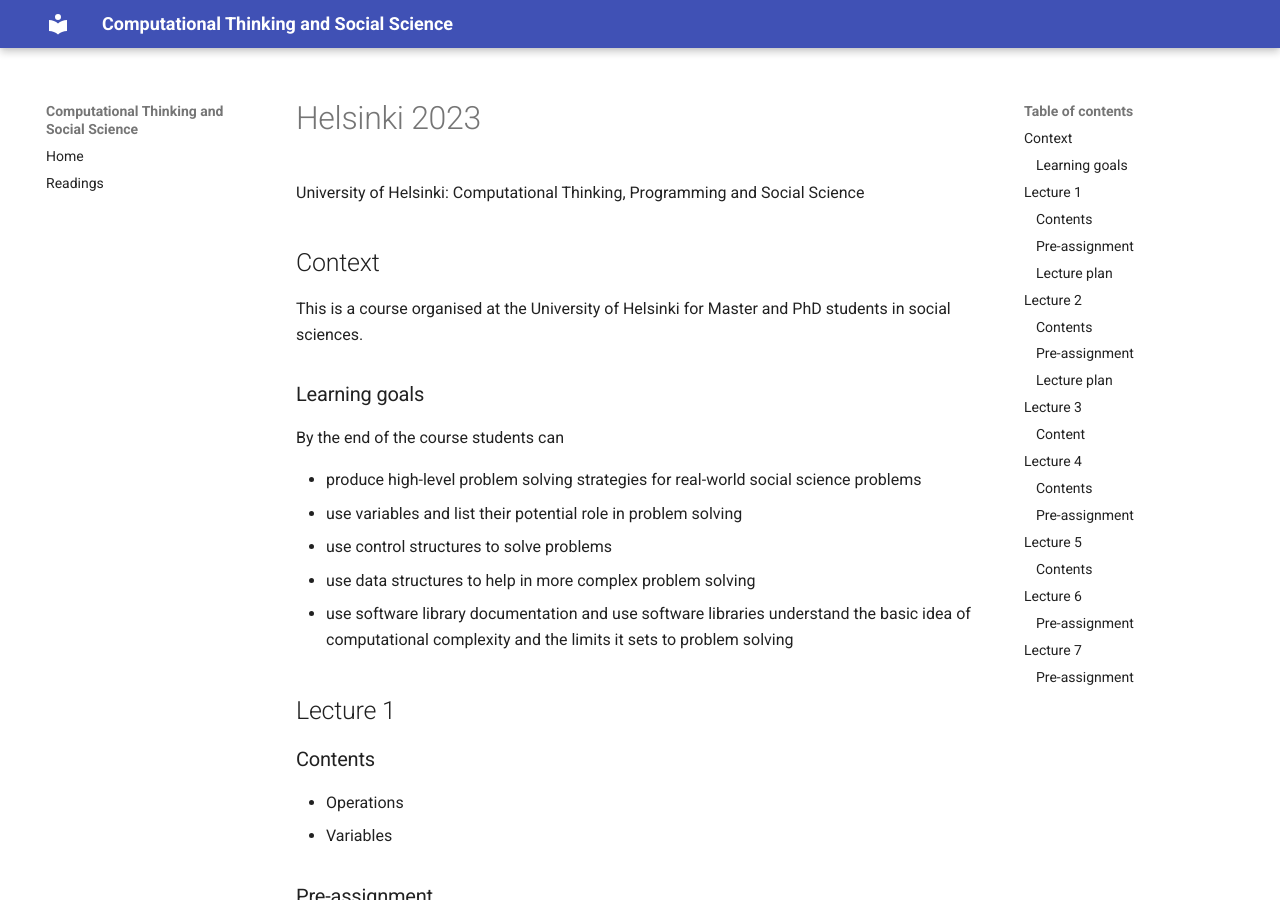
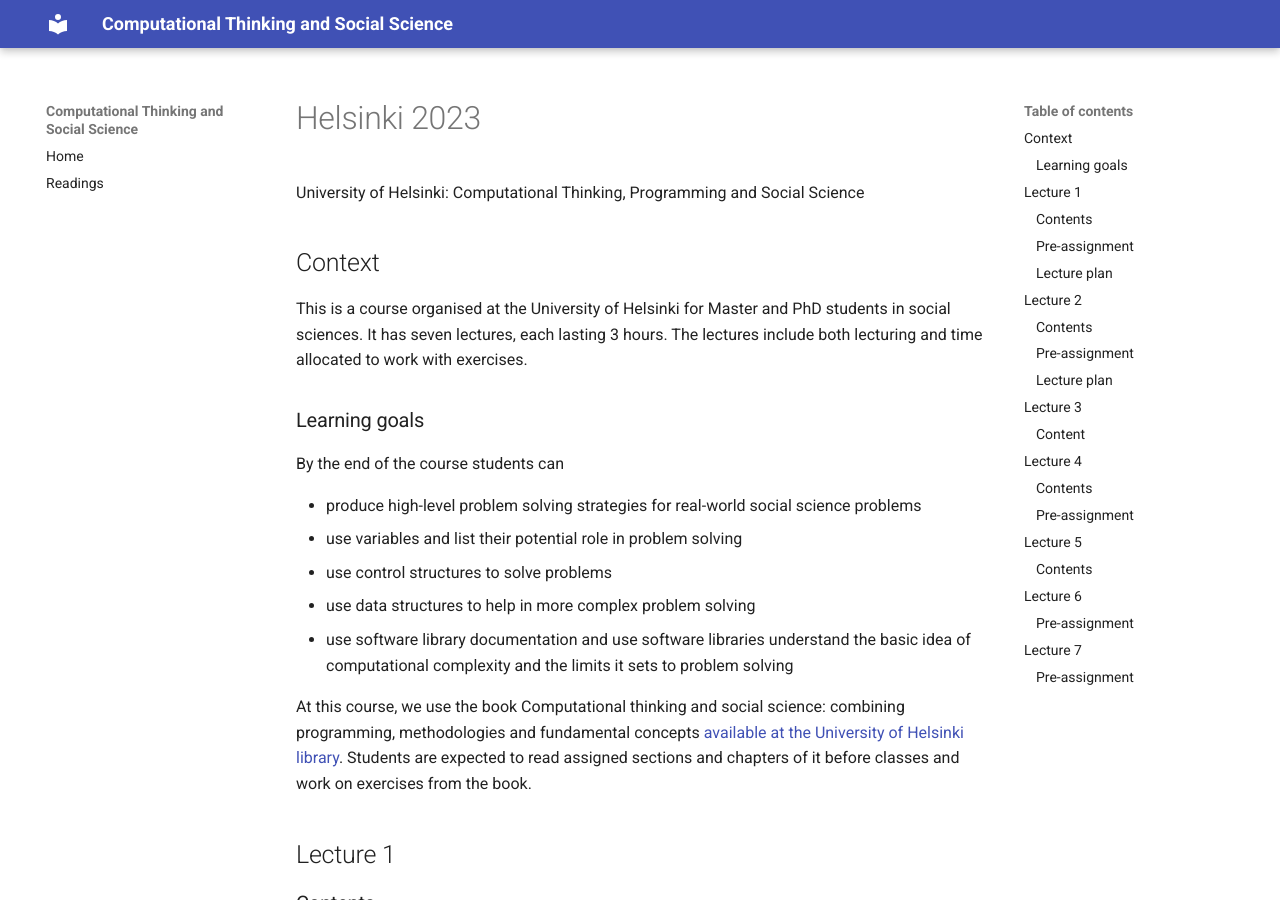
Before and after one commit to codingsocialscience/codingsocialscience.github.io, an MkDocs documentation site: the page built from docs/syllabus/helsinki-2023.md, in a window 1280 px wide and 900 px high. Built offline with MkDocs 1.6.1 and Material for MkDocs 9.7.7, drawn with Linux system fonts in a browser that asks for light colours.

Commit message:
Improve course description.

```diff
--- a/docs/syllabus/helsinki-2023.md
+++ b/docs/syllabus/helsinki-2023.md
@@ -3,6 +3,8 @@
 ## Context
 
 This is a course organised at the University of Helsinki for Master and PhD students in social sciences.
+It has seven lectures, each lasting 3 hours.
+The lectures include both lecturing and time allocated to work with exercises.
 
 ### Learning goals
 
@@ -14,6 +16,9 @@
 * use data structures to help in more complex problem solving
 * use software library documentation and use software libraries
 understand the basic idea of computational complexity and the limits it sets to problem solving
+
+At this course, we use the book Computational thinking and social science: combining programming, methodologies and fundamental concepts [available at the University of Helsinki library](https://helka.helsinki.fi/permalink/358UOH_INST/qatqfk/alma9934427732906253).
+Students are expected to read assigned sections and chapters of it before classes and work on exercises from the book.
 
 ## Lecture 1
 
```
